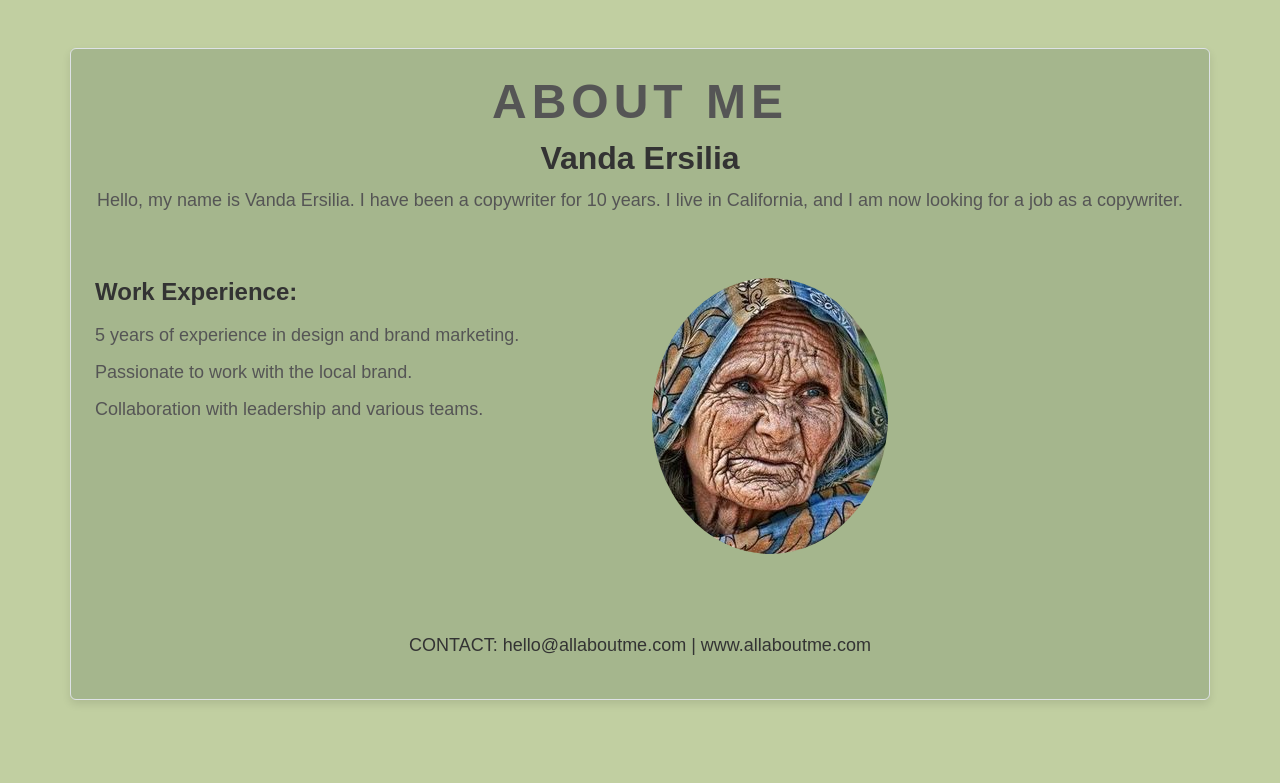
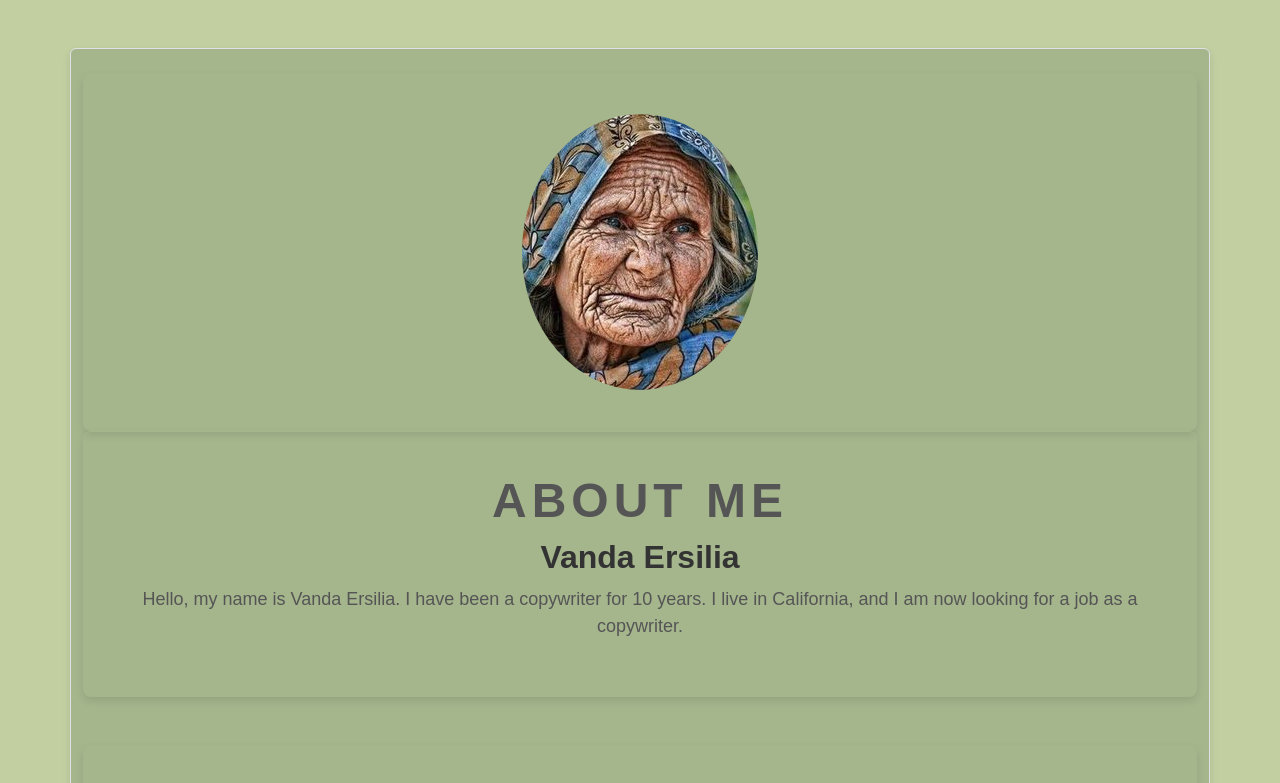
Before and after one commit to Stringlyplot/Webpage-Makeover-Project--2, a plain HTML site: page index.html in a window 1280 px wide. Shown: the top 783 px of the page. Drawn offline with nearby package versions, Linux system fonts and the light colour scheme.

Commit message:
Added border to each row and moved image

```diff
--- a/index.html
+++ b/index.html
@@ -9,14 +9,16 @@
 </head>
 <body>
 
-    <div class="container my-5 p-4 border rounded">
-        <div class="row">
+    <div class="container my-5 p-4 border rounded Border-code">
+        <div class="row Border-code">
             <!-- Profile Image Section -->
             <div class="col-12 text-center">
+                <img src="Old-granny.jpg" alt="Vanda Ersilia" class="rounded-circle">
+
             </div>
         </div>
 
-        <div class="row">
+        <div class="row Border-code">
             <!-- About Me Title Section -->
             <div class="col-12 text-center">
                 <h1 class="about-title">ABOUT ME</h1>
@@ -26,7 +28,7 @@
         </div>
 
         <!-- Work Experience Section -->
-        <div class="row mt-5">
+        <div class="row mt-5 Border-code">
             <div class="col-6">
                 <h3 class="section-title">Work Experience:</h3>
                 <ul class="experience-list">
@@ -36,13 +38,11 @@
                 </ul>
             </div>
             <div class="col-6">
-                <img src="Old-granny.jpg" alt="Vanda Ersilia" class="rounded-circle">
-
             </div>
         </div>
 
         <!-- Contact Section -->
-        <div class="row mt-5">
+        <div class="row mt-5 Border-code">
             <div class="col-12 text-center">
                 <p class="contact-info">CONTACT: hello@allaboutme.com | www.allaboutme.com</p>
             </div>
--- a/styles.css
+++ b/styles.css
@@ -58,3 +58,9 @@ body {
     color: #333;
     margin-top: 30px;
 }
+.Border-code{
+    border: 1px solid #A5B68D;
+    padding: 40px;
+    border-radius: 8px;
+    box-shadow: 0 4px 8px rgba(0, 0, 0, 0.1);
+}
```
